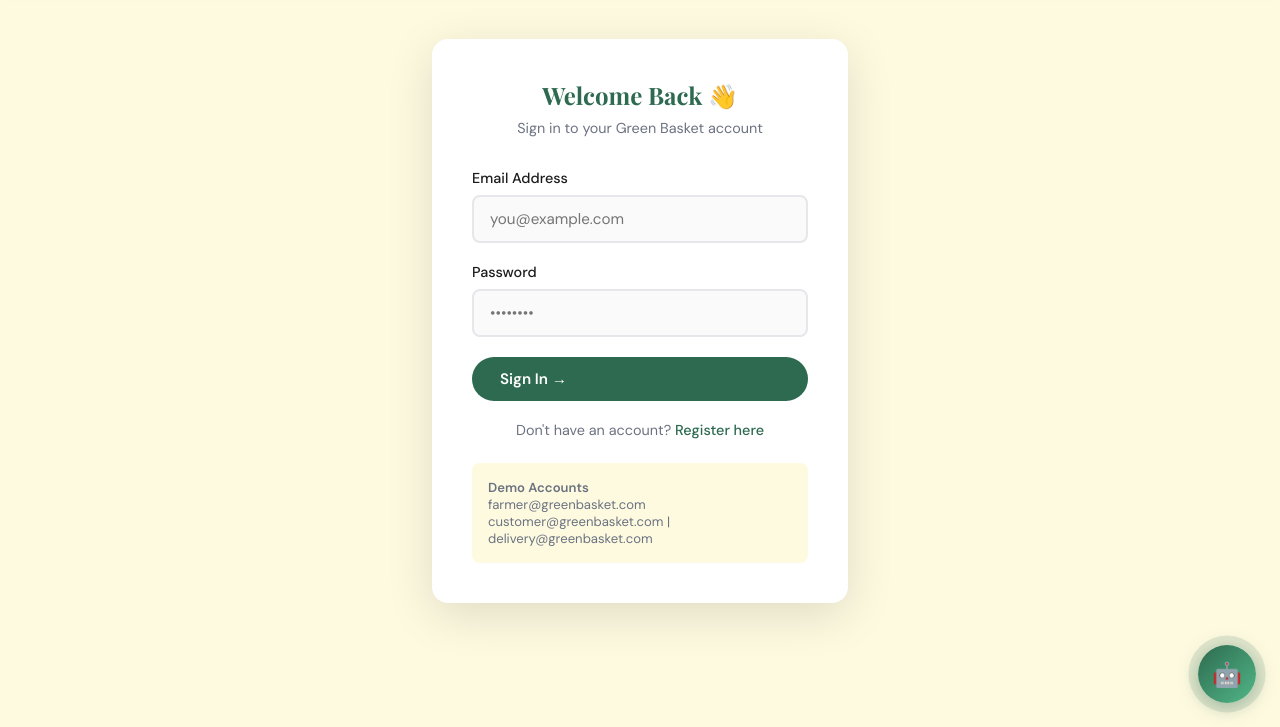
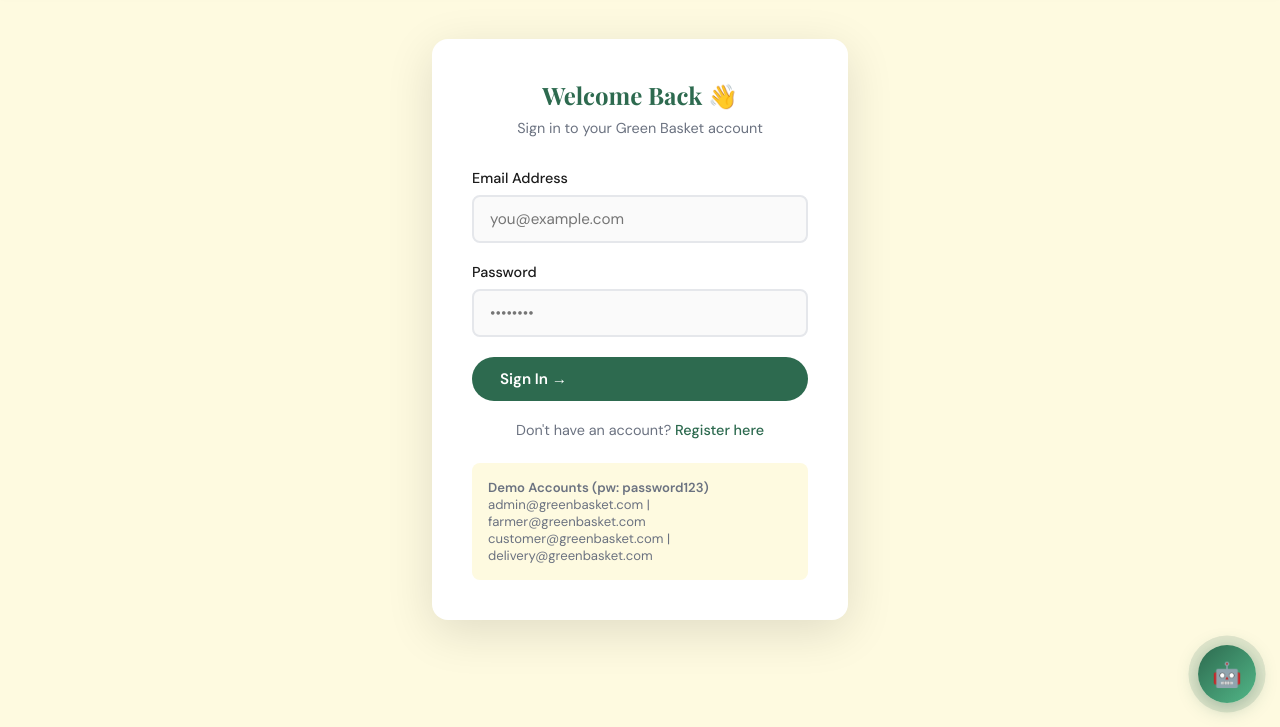
Before and after one commit to ap7700/greenbasket, a plain HTML site: page green-basket/frontend/index.html in a window 1280 px wide. Both pictures are taken after a click on the button "🌾 Join as Farmer". Shown: the part 73-800 px from the top of the page. Drawn offline with nearby package versions, Linux system fonts and the light colour scheme.

Commit message:
final update

```diff
--- a/green-basket/frontend/index.html
+++ b/green-basket/frontend/index.html
@@ -484,8 +484,8 @@ tr:hover td { background: #fafafa; }
         Don't have an account? <a onclick="toggleAuth(false)">Register here</a>
       </div>
       <div style="margin-top:1.5rem;padding:1rem;background:var(--cream);border-radius:8px;font-size:0.82rem;color:var(--text-muted);">
-        <strong>Demo Accounts</strong><br>
-        farmer@greenbasket.com<br>
+        <strong>Demo Accounts (pw: password123)</strong><br>
+        admin@greenbasket.com | farmer@greenbasket.com<br>
         customer@greenbasket.com | delivery@greenbasket.com
       </div>
     </div>
@@ -777,7 +777,7 @@ tr:hover td { background: #fafafa; }
 //  STATE
 // ============================================================
 const API = 'http://localhost:5000/api';
-//const API = 'https://greenbasket3333api.onrender.com/api';
+// const API = 'https://greenbasket3333api.onrender.com/api';
 let currentUser = JSON.parse(localStorage.getItem('gb_user')) || null;
 let token = localStorage.getItem('gb_token') || null;
 let cart = JSON.parse(localStorage.getItem('gb_cart')) || [];
--- a/green-basket/frontend/js/app.js
+++ b/green-basket/frontend/js/app.js
@@ -1,6 +1,5 @@
 // ===== GREEN BASKET — MAIN APP =====
-// const API = 'http://localhost:5000/api';
-const API = 'https://greenbasket-mqc0.onrender.com/api';
+const API = 'http://localhost:5000/api';
 
 // ===== STATE =====
 let state = {
```
